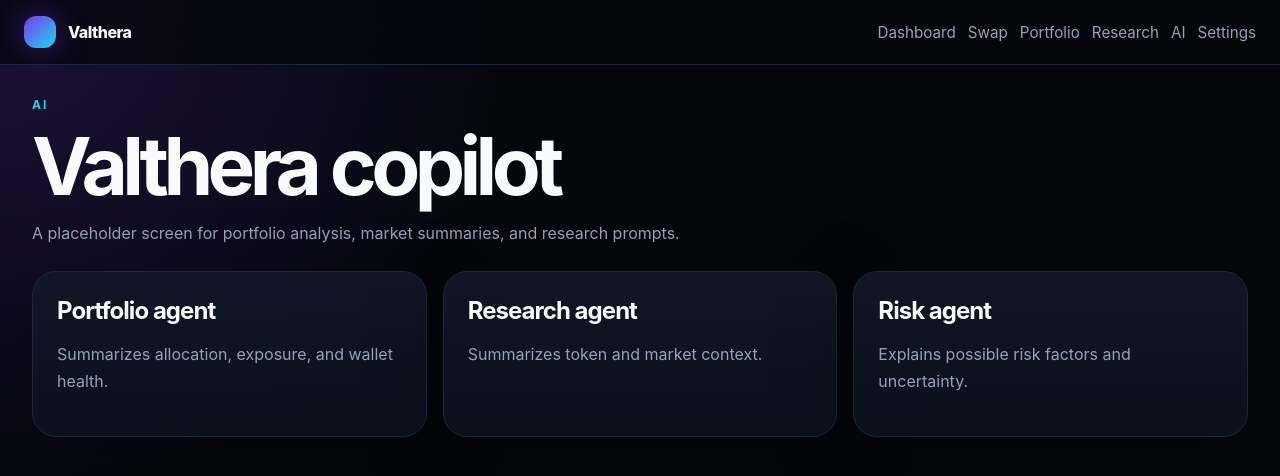
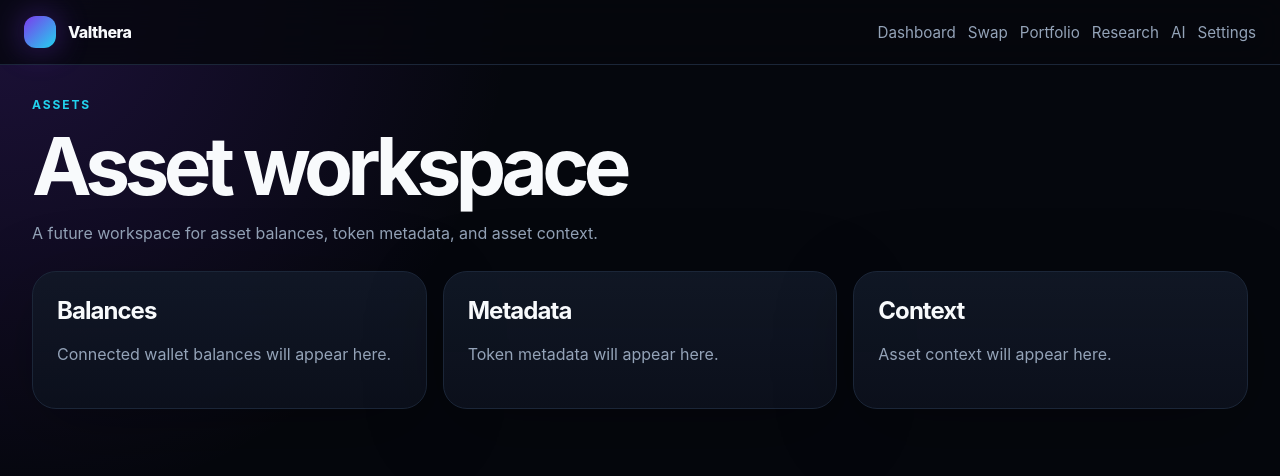
Before and after one commit to ValtheraLabs/web-app, a Next.js app: page /app/assets in a window 1280 px wide. Shown: the top 476 px of the page. Built offline with nearby package versions, Linux system fonts and the light colour scheme.

Commit message:
feat: add assets page

```diff
--- /dev/null
+++ b/pages/app/assets.tsx
@@ -0,0 +1,19 @@
+import { Layout } from '@/components/Layout'
+import { PageHeader } from '@/components/PageHeader'
+
+export default function AssetsPage() {
+  return (
+    <Layout>
+      <PageHeader
+        eyebrow="Assets"
+        title="Asset workspace"
+        description="A future workspace for asset balances, token metadata, and asset context."
+      />
+      <section className="grid">
+        <article className="card"><h2>Balances</h2><p>Connected wallet balances will appear here.</p></article>
+        <article className="card"><h2>Metadata</h2><p>Token metadata will appear here.</p></article>
+        <article className="card"><h2>Context</h2><p>Asset context will appear here.</p></article>
+      </section>
+    </Layout>
+  )
+}
```
